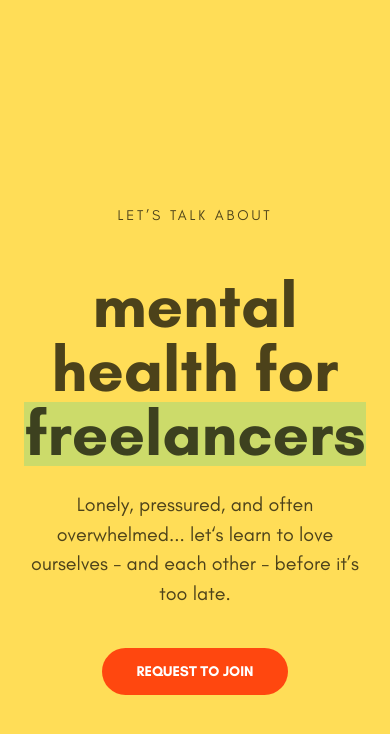
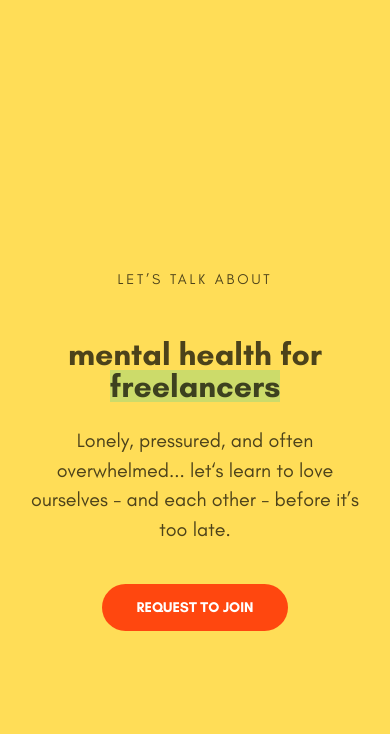
Before and after one commit to patricklorenzut/ForHumanSake.org, a Jekyll site: the page built from index.html, in a window 390 px wide. Shown: the top 734 px of the page. Built offline with Jekyll 4.4.1, drawn with Linux system fonts in a browser that asks for light colours; nearby versions of some CDN libraries.

Commit message:
mobile fix

```diff
--- a/_includes/head.html
+++ b/_includes/head.html
@@ -36,7 +36,7 @@
 	<meta name="twitter:url" content="{{site.url}}{{page.url}}">
 
 	<!-- CSS & fonts -->
-	<link rel="stylesheet" href="/css/app.css?v=1">
+	<link rel="stylesheet" href="/css/app.css?v=2">
 	<!-- Put your fonts here -->
 
 </head>
--- a/css/_home.scss
+++ b/css/_home.scss
@@ -10,7 +10,10 @@ header.hero{
         font-size: .9em;
     }
     h1{
-        font-size: 4em;
+        font-size: 2em;
+        @media screen and (min-width: 960px){
+            font-size: 4em;
+        }
         margin: 0.25em auto;
         max-width: 768px;
         margin-bottom: 1.5rem;
```
